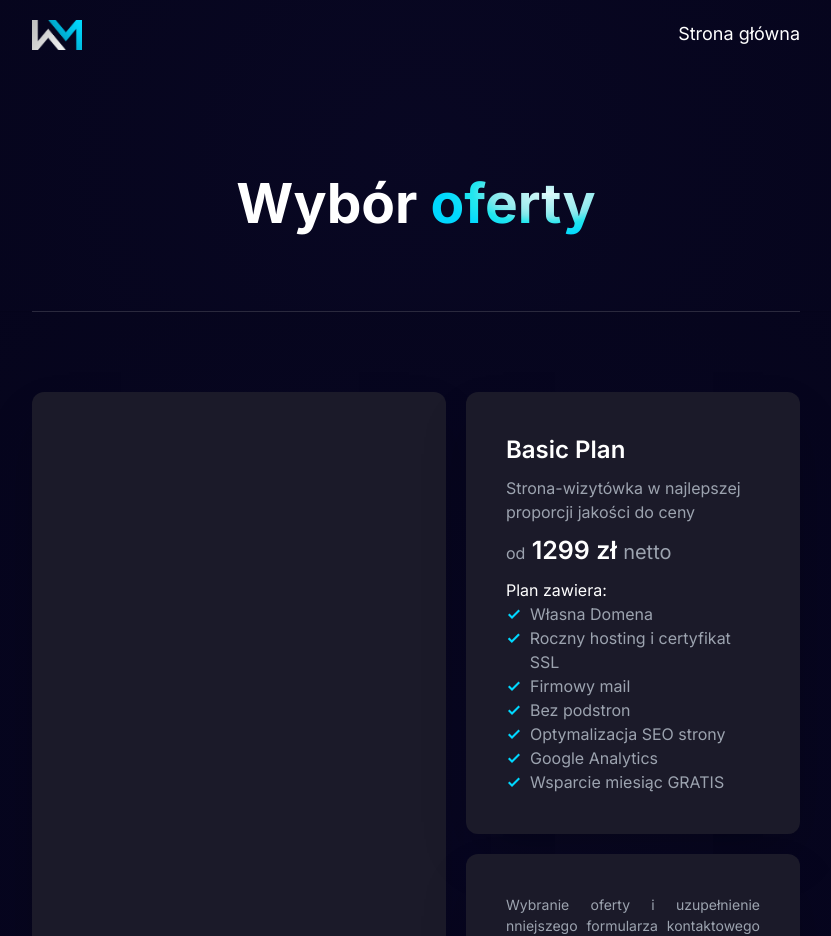
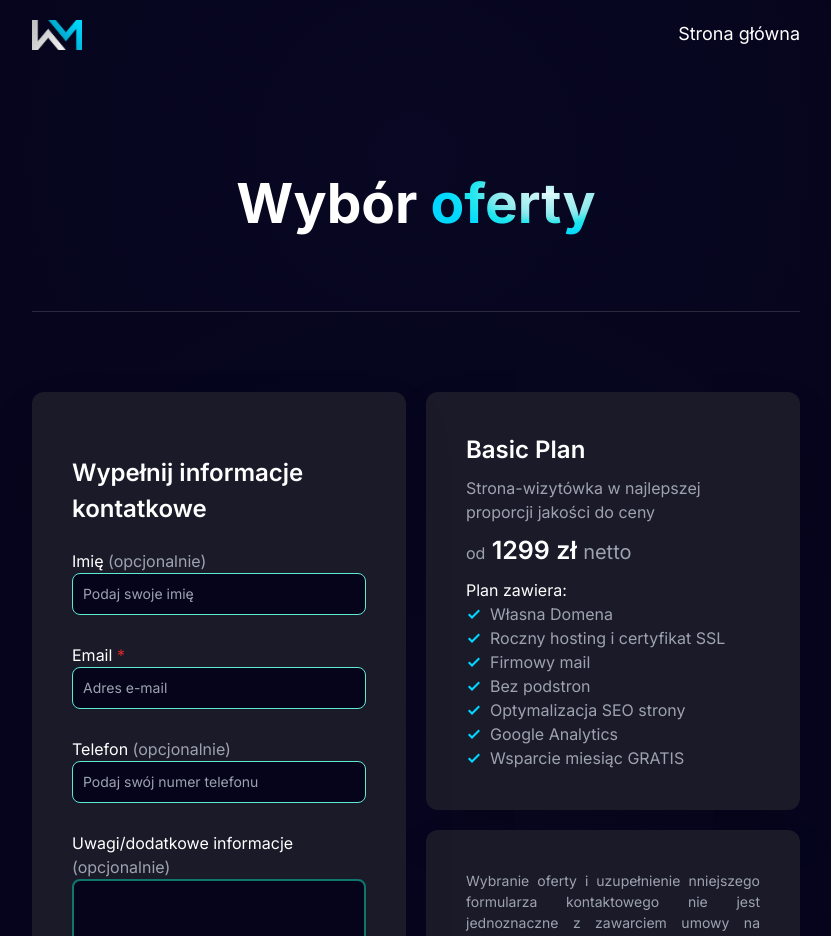
Before and after one commit to m-uchyla/wm-site, a Next.js app: page /plan/basic in a window 1280 px wide. Shown: the top 936 px of the page, without its empty margins (224-1055 px from the left). Built offline with nearby package versions, Linux system fonts and the light colour scheme.

Commit message:
Offer selection

```diff
--- a/package.json
+++ b/package.json
@@ -17,6 +17,7 @@
     "next": "13.3.1",
     "postcss": "8.4.23",
     "react": "18.2.0",
+    "react-card-flip": "^1.2.0",
     "react-dom": "18.2.0",
     "react-ga4": "^2.1.0",
     "react-icons": "^4.8.0",
--- a/src/components/atoms/card.js
+++ b/src/components/atoms/card.js
@@ -2,7 +2,7 @@
 
 export default function Card(props) {
     return (
-      <div className={`${props.className} p-10 bg-card rounded-xl shadow-2xl flex-1`}>
+      <div className={`${props.className} sm:p-10 p-6 bg-card rounded-xl shadow-2xl flex-1`}>
         {props.children}
       </div>
     )
--- /dev/null
+++ b/src/components/atoms/textarea.js
@@ -0,0 +1,23 @@
+
+import { useState } from 'react';
+
+export default function Textarea({forName, labelName, placeholderName, name, isRequired, formId, className}) {
+
+  const [input, setInput] = useState("");
+  const [requiredError, setRequiredError] = useState(false);
+
+  function validate(e){
+    if(isRequired && input.length === 0)setRequiredError(true);
+    if(input.length > 0){
+      setRequiredError(false);
+    }
+  }
+
+  return (
+    <div className={`sm:col-span-2 ${className}`}>
+        <textarea id={forName} name={name} value={input} onInput={e => setInput(e.target.value)} onBlur={e=>validate(e)} rows="3" className={`ow-sm bg-background  border-[2px] text-white text-sm rounded-lg ${(!requiredError) ? "border-teal-700 focus:border-teal-500" : "border-red-600 focus:border-red-400"} valid:bg-black-gradient focus:outline-none focus:ring-teal-500 block w-full p-2.5`}  placeholder={placeholderName}>
+        </textarea>
+        {(requiredError) ? <span id={`${formId}_error_empty`} className={`text-red-500 text-[14px]`}>To pole nie może być puste</span> : ""}
+    </div>
+  )
+}
--- a/src/components/index.js
+++ b/src/components/index.js
@@ -4,6 +4,7 @@ import SectionHeader from "./atoms/sectionHeader"
 import MiniCard from "./atoms/miniCard"
 import TelInput from "./atoms/telInput"
 import BgLight from "./atoms/bgLight"
+import Textarea from "./atoms/textarea"
 
 import Card from "./atoms/card"
 import Form from "./molecules/form"
@@ -33,6 +34,7 @@ export {
     MiniCard,
     TelInput,
     BgLight,
+    Textarea,
     /*--- MOLECULES ---*/
     Card,
     Form,
--- a/src/components/molecules/form.js
+++ b/src/components/molecules/form.js
@@ -1,9 +1,93 @@
+import { Input, TelInput, Textarea, Button } from "@/components"
+import emailjs from '@emailjs/browser';
+import { useRef } from "react";
+
+export default function Form({plan, sentInfo}) {
+
+  const formId = "offerSelectionForm"
+  const contactForm = useRef();
+  const { setSent } = sentInfo;
+
+  const sendEmail = (e) => {
+    e.preventDefault();
+
+    let isEmpty = false;
+    for(let i = 0; i<e.target.length-1;i++){
+      if(e.target[i].name=="email" && e.target[i].value.length==0)isEmpty=true;
+    }
+
+    const errors = document.querySelector(`[id^="${formId}_error"]`);
+
+    if(errors || isEmpty){
+      console.log("error")
+    }else{
+      console.log('success')
+      // ReactGA.event({
+      //   category:"Offer selected",
+      //   action: "Offer selected"
+      // });
+
+      // emailjs.sendForm('service_contactForm_WM', 'template_wm', contactForm.current, 'LbjIHyDLBTMjgCzYg');
+      sentInfo(true);
+    }
 
 
-export default function Form() {
+  };
+
     return (
-      <div>
-        Form
+      <div className="h-[100%] flex flex-col flex-wrap justify-evenly">
+        <h2 className="text-[24px] font-semibold">Wypełnij informacje kontatkowe</h2>
+        <form ref={contactForm} id={formId} className="flex flex-col gap-7" onSubmit={sendEmail}>
+          <input type="hidden" name="plan" value={plan} />
+          <div>
+            <h3>Imię <span className="text-secondaryText">(opcjonalnie)</span></h3>
+            <Input
+                    type={"text"}
+                    forName={"name"}
+                    labelName={"Imię"}
+                    placeholderName={"Podaj swoje imię"}
+                    name={"name"}
+                    isRequired={false}
+                    formId={formId}
+            />
+          </div>
+          <div>
+            <h3>Email <span className="text-red-600">*</span></h3>
+            <Input
+                    type={"email"}
+                    forName={"email"}
+                    labelName={"Adres email"}
+                    placeholderName={"Adres e-mail"}
+                    name={"email"}
+                    isRequired={true}
+                    formId={formId}
+            />
+          </div>
+          <div>
+            <h3>Telefon <span className="text-secondaryText">(opcjonalnie)</span></h3>
+            <TelInput
+                    forName={"tel"}
+                    labelName={"Numer telefonu"}
+                    placeholderName={"Podaj swój numer telefonu"}
+                    name={"tel"}
+                    formId={formId}
+            />
+          </div>
+          <div>
+            <h3>Uwagi/dodatkowe informacje <span className="text-secondaryText">(opcjonalnie)</span></h3>
+            <Textarea
+                    forName={"message"}
+                    labelName={"Dodatkowe informacje"}
+                    placeholderName={""}
+                    name={"message"}
+                    isRequired={false}
+                    formId={formId}
+            />
+          </div>
+          <div className="w-[50%] mx-auto">
+            <Button variation={1} text={"Wyślij"} />
+          </div>
+        </form>
       </div>
     )
 }
--- a/src/components/organisms/hero.js
+++ b/src/components/organisms/hero.js
@@ -10,6 +10,11 @@ export default function Hero() {
     if (element) element.scrollIntoView({ behavior: 'smooth' });
   }
 
+  function scrollToContact(){
+    const element = document.getElementById('testimonials');
+    if (element) element.scrollIntoView({ behavior: 'smooth' });
+  }
+
     return (
       <section id="hero">
         <div className="flex md:justify-between md:text-left text-center flex-col md:flex-row flex-wrap content-center items-center gap-10 md:pt-20 pt-16">
@@ -17,7 +22,7 @@ export default function Hero() {
             <h1 className="text-[38px] sm:text-[55px] xl:text-[70px] font-bold leading-none">Pomożemy Ci być <span className="text-gradient">widocznym</span> w internecie</h1>
             <h2 className="text-secondaryText text-[15px] sm:text-[20px] my-5">Web-Masters zapewni twojej firmie profesjonalną stronę internetową wykonaną z użyciem najnowszych technologii.</h2>
             <div className="flex gap-4 flex-col md:flex-row items-center md:items-baseline">
-              <div className="md:w-[230px] w-[250px]">
+              <div onClick={()=> scrollToContact()} className="md:w-[230px] w-[250px]">
                 <Button text={"Darmowa wycena"} variation={1} />
               </div>
               <div  onClick={()=> scrollToAbout()} className="md:w-[230px] w-[250px]">
--- a/src/components/templates/offerSelection.js
+++ b/src/components/templates/offerSelection.js
@@ -1,14 +1,16 @@
 import { useState, useEffect } from "react";
 import { WMlogo } from "@/assets";
 import Link from 'next/link'
-import {Card} from '@/components'
+import { Card, Form, Button } from '@/components'
 import Image from 'next/image'
 import { pricing } from "@/constants"
 import { GoCheck } from "react-icons/go";
+import ReactCardFlip from 'react-card-flip';
 
 export default function OfferSelection({plan}) {
 
   const [navbar, setNavbar] = useState(false);
+  const [isSent, setSent] = useState(false);
 
   const changeBackground = () => {
       if(window.scrollY >= 5) {
@@ -19,8 +21,6 @@ export default function OfferSelection({plan}) {
     }
 
     useEffect(() => {
-      console.log(plan);
-      console.log(plan);
       window.addEventListener('scroll', changeBackground);
     },[])
 
@@ -43,10 +43,21 @@ export default function OfferSelection({plan}) {
       </section>
       <div className="bg-[rgba(255,255,255,0.15)] h-[1px] sm:mx-[20%] mx-6" />
       <section>
-        <div className="flex gap-5">
-          <Card className=" flex-1">
-
-          </Card>
+        <div className="flex flex-col-reverse md:flex-row gap-5">
+          <ReactCardFlip isFlipped={isSent} flipDirection="horizontal" containerClassName="flex-1">
+            <Card className="flex-1 h-full">
+              <Form plan={(plan) ? plan.title : "" } sentInfo={setSent}/>
+            </Card>
+            <Card className="flex-1 h-full flex-center flex-col text-center">
+              <h4 className="sm:text-[40px] text-[30px] font-semibold text-gradient">Wiadomość wysłana!</h4>
+              <p className="text-secondaryText sm:text-[16px] text-[12px]">Postaramy się skontatkować z Tobą <br /> tak szybko jak będzie to możliwe</p>
+              <div className="sm:w-[50%] lg:w-[80%] xl:w-[50%] w-full mt-4">
+                <Link href={"/"}>
+                  <Button variation={1} text={"Strona główna"} />
+                </Link>
+              </div>
+            </Card>
+          </ReactCardFlip>
           <div className="flex-1 flex gap-5 flex-col">
           {plan ?
           <Card className={"h-full flex flex-col gap-2"}>
```
Also changed, not shown: 1 other file (tests, documents, lock files or other folders).
